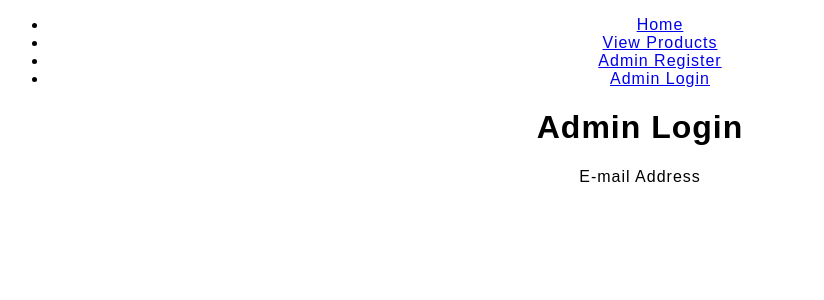
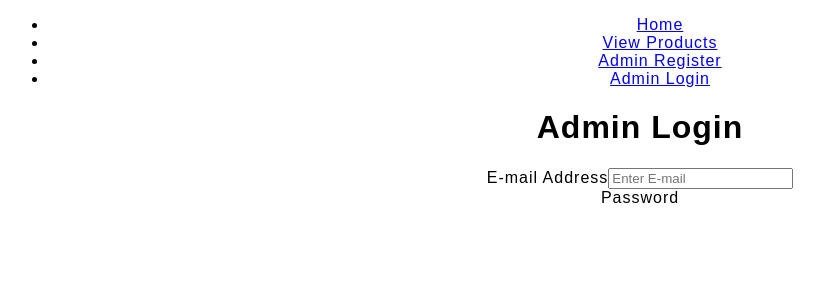
Before and after one commit to sabin2000pro/DEStore, a React (Create React App) app in the folder frontend/: page /adminlogin in a window 1280 px wide. Shown: the top 300 px of the page, without its empty margins (0-824 px from the left). Built offline with nearby package versions, Linux system fonts and the light colour scheme.

Commit message:
Adding code to log in an admin

```diff
--- a/frontend/src/pages/LoginPage.js
+++ b/frontend/src/pages/LoginPage.js
@@ -17,6 +17,11 @@ const LoginPage = () => {
 
                 <div>
                     <label for = "email">E-mail Address</label>
+                    <input type = "email" required id = "email" placeholder = "Enter E-mail" value = {email} onChange = {(e) => {setEmail(e.target.value)}} tabIndex = {1} />
+                </div>
+
+                <div>
+                    <label for = "password">Password </label>
                 </div>
 
             </form>
--- a/frontend/src/pages/RegisterPage.js
+++ b/frontend/src/pages/RegisterPage.js
@@ -33,8 +33,7 @@ const RegisterPage = () => { // Register Account Page Component
             }
 
             const {data} = await axios.post(`http://localhost:${port}/api/v1/auth/register`, {username, email, password});
-            console.log(data.token);
-            localStorage.setItem("authToken", data.token);
+            localStorage.setItem("authToken", data.token); // Store the Auth Token in local storage
             return history.push("/adminlogin");
         }
 
```
